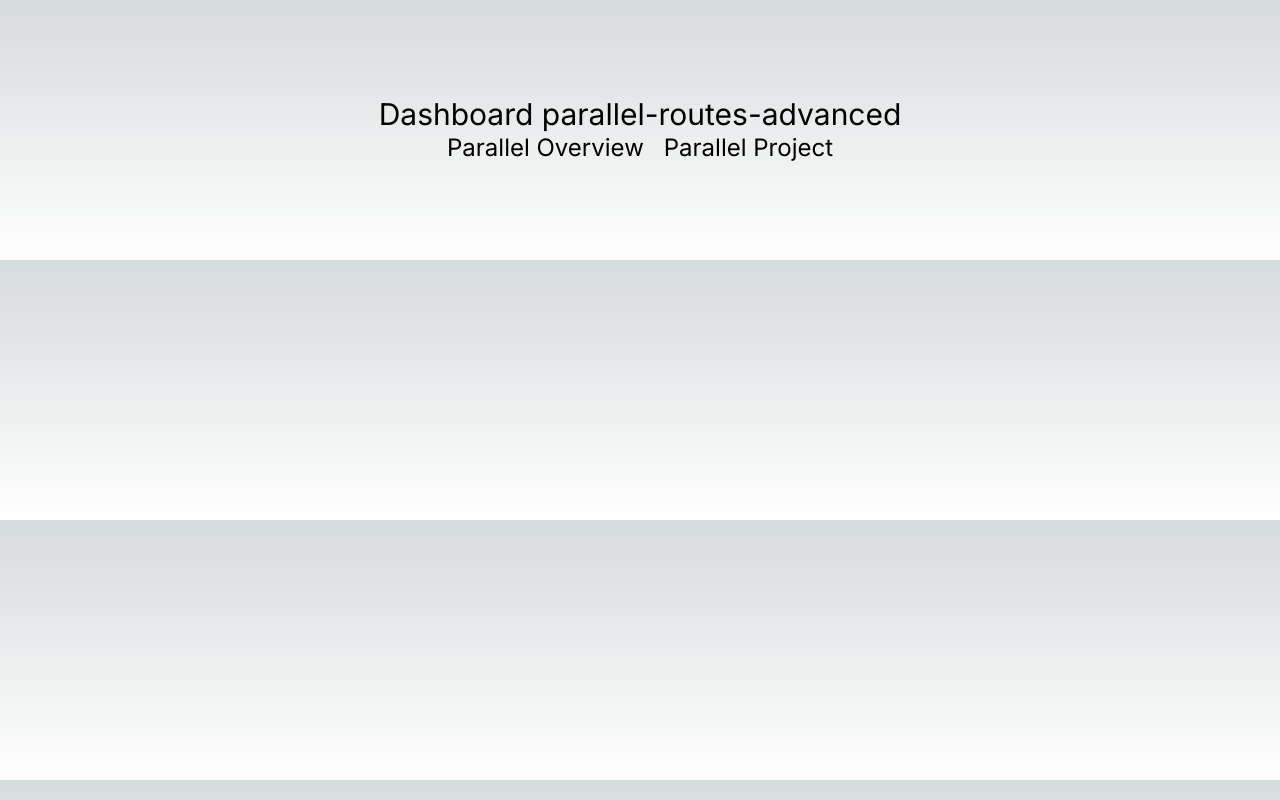
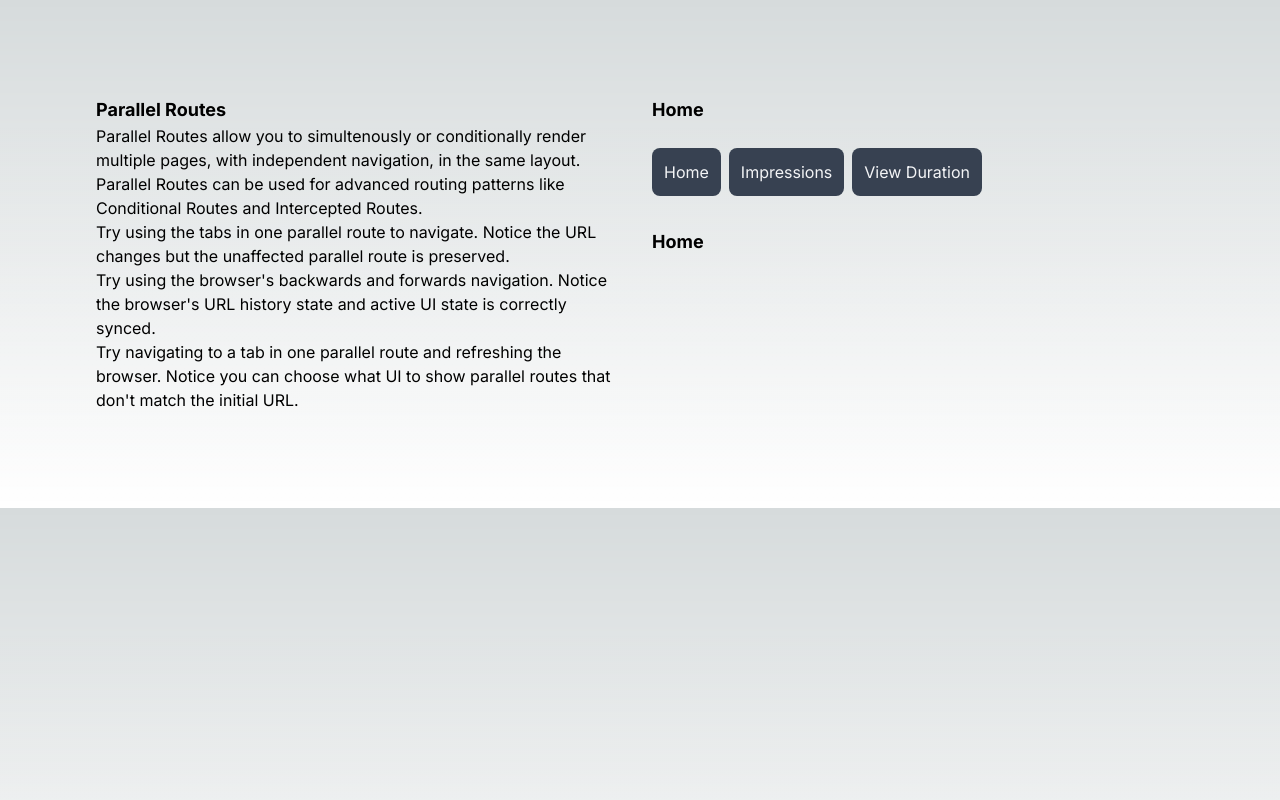
Before and after one commit to Ben888GitHub/nextjs-app-router-parallel-intercept-routes, a Next.js app: page /parallel-routes-advanced in a window 1280 px wide. Built offline with nearby package versions, Linux system fonts and the light colour scheme.

Commit message:
add advanced parallel routing

```diff
--- /dev/null
+++ b/app/components/TabGroup.js
@@ -0,0 +1,46 @@
+'use client';
+
+import Link from 'next/link';
+import { usePathname, useSelectedLayoutSegment } from 'next/navigation';
+
+const TabGroup = ({ path, parallelRoutesKey, items }) => {
+	return (
+		<div className="flex flex-wrap items-center gap-2">
+			{items.map((item) => (
+				<Tab
+					key={path + item.slug}
+					item={item}
+					path={path}
+					parallelRoutesKey={parallelRoutesKey}
+				/>
+			))}
+		</div>
+	);
+};
+
+export default TabGroup;
+
+function Tab({ path, parallelRoutesKey, item }) {
+	const href = item.slug ? path + '/' + item.slug : path;
+	const segment = useSelectedLayoutSegment(parallelRoutesKey);
+	const pathname = usePathname();
+
+	const isActive =
+		// Example home pages e.g. `/layouts`
+		(!item.slug && segment === null) ||
+		segment === item.segment ||
+		// Nested pages e.g. `/layouts/electronics`
+		segment === item.slug;
+
+	const variants = `${
+		isActive
+			? 'bg-blue-500 text-white'
+			: 'bg-gray-700 text-gray-100 hover:bg-gray-500 hover:text-white'
+	} p-3 rounded-lg`;
+
+	return (
+		<Link href={href} className={variants}>
+			{item.text}
+		</Link>
+	);
+}
--- /dev/null
+++ b/app/parallel-routes-advanced/@audience/default.js
@@ -0,0 +1,23 @@
+import Link from 'next/link';
+export default function Default() {
+	return (
+		<div className="prose prose-sm prose-invert max-w-none">
+			<h2 className="text-lg font-bold">Default UI</h2>
+
+			<p>
+				Default UI is rendered because the implicit <code>@children</code> slot{' '}
+				<strong>does not</strong> contain a route segment that matches the
+				current{' '}
+			</p>
+
+			<div className="not-prose flex">
+				<Link
+					href="/parallel-routes-advanced"
+					className="rounded-lg bg-gray-700 px-3 py-1 text-sm font-medium text-gray-100 hover:bg-gray-500 hover:text-white"
+				>
+					Home
+				</Link>
+			</div>
+		</div>
+	);
+}
--- /dev/null
+++ b/app/parallel-routes-advanced/@audience/layout.js
@@ -0,0 +1,25 @@
+import TabGroup from '@/app/components/TabGroup';
+
+export default function AudienceLayout({ children }) {
+	return (
+		<div className="space-y-8">
+			{/* <TabGroup
+				path="/parallel-routes"
+				items={[
+					{
+						text: 'Home'
+					},
+					{
+						text: 'Impressions',
+						slug: 'impressions'
+					},
+					{
+						text: 'View Duration',
+						slug: 'view-duration'
+					}
+				]}
+			/> */}
+			{children}
+		</div>
+	);
+}
--- /dev/null
+++ b/app/parallel-routes-advanced/@audience/page.js
@@ -0,0 +1,7 @@
+export default function AudiencePage() {
+	return (
+		<div className="prose prose-sm prose-invert max-w-none">
+			<h2 className="text-lg font-bold">Home</h2>
+		</div>
+	);
+}
--- /dev/null
+++ b/app/parallel-routes-advanced/@views/default.js
@@ -0,0 +1,23 @@
+import Link from 'next/link';
+export default function Default() {
+	return (
+		<div className="prose prose-sm prose-invert max-w-none">
+			<h2 className="text-lg font-bold">Default UI</h2>
+
+			<p>
+				Default UI is rendered because the implicit <code>@children</code> slot{' '}
+				<strong>does not</strong> contain a route segment that matches the
+				current{' '}
+			</p>
+
+			<div className="not-prose flex">
+				<Link
+					href="/parallel-routes-advanced"
+					className="rounded-lg bg-gray-700 px-3 py-1 text-sm font-medium text-gray-100 hover:bg-gray-500 hover:text-white"
+				>
+					Home
+				</Link>
+			</div>
+		</div>
+	);
+}
--- /dev/null
+++ b/app/parallel-routes-advanced/@views/impressions/page.js
@@ -0,0 +1,7 @@
+export default function Page() {
+	return (
+		<div className="prose prose-sm prose-invert max-w-none">
+			<h2 className="text-lg font-bold">Impressions</h2>
+		</div>
+	);
+}
--- /dev/null
+++ b/app/parallel-routes-advanced/@views/layout.js
@@ -0,0 +1,25 @@
+import TabGroup from '@/app/components/TabGroup';
+
+export default function ViewsLayout({ children }) {
+	return (
+		<div className="space-y-8">
+			<TabGroup
+				path="/parallel-routes-advanced"
+				items={[
+					{
+						text: 'Home'
+					},
+					{
+						text: 'Impressions',
+						slug: 'impressions'
+					},
+					{
+						text: 'View Duration',
+						slug: 'view-duration'
+					}
+				]}
+			/>
+			{children}
+		</div>
+	);
+}
--- /dev/null
+++ b/app/parallel-routes-advanced/@views/page.js
@@ -0,0 +1,7 @@
+export default function ViewsPage() {
+	return (
+		<div className="prose prose-sm prose-invert max-w-none">
+			<h2 className="text-lg font-bold">Home</h2>
+		</div>
+	);
+}
--- /dev/null
+++ b/app/parallel-routes-advanced/@views/view-duration/page.js
@@ -0,0 +1,7 @@
+export default function NamePage() {
+	return (
+		<div className="prose prose-sm prose-invert max-w-none">
+			<h2 className="text-lg font-bold">View Duration</h2>
+		</div>
+	);
+}
--- /dev/null
+++ b/app/parallel-routes-advanced/default.js
@@ -0,0 +1,23 @@
+import Link from 'next/link';
+export default function Default() {
+	return (
+		<div className="prose prose-sm prose-invert max-w-none">
+			<h2 className="text-lg font-bold">Default UI</h2>
+
+			<p>
+				Default UI is rendered because the implicit <code>@children</code> slot{' '}
+				<strong>does not</strong> contain a route segment that matches the
+				current{' '}
+			</p>
+
+			<div className="not-prose flex">
+				<Link
+					href="/parallel-routes-advanced"
+					className="rounded-lg bg-gray-700 px-3 py-1 text-sm font-medium text-gray-100 hover:bg-gray-500 hover:text-white"
+				>
+					Home
+				</Link>
+			</div>
+		</div>
+	);
+}
--- /dev/null
+++ b/app/parallel-routes-advanced/layout.js
@@ -0,0 +1,17 @@
+export const metadata = {
+	title: 'Advanced parallel routing'
+};
+export default function ParallelRoutingLayout({ children, audience, views }) {
+	return (
+		<div className="space-y-6">
+			<div className="space-y-6 lg:grid lg:grid-cols-2 lg:gap-6 lg:space-y-0">
+				{children}
+
+				<div className="space-y-6">
+					{audience}
+					{views}
+				</div>
+			</div>
+		</div>
+	);
+}
--- /dev/null
+++ b/app/parallel-routes-advanced/page.js
@@ -0,0 +1,38 @@
+export default function ParallelRoutingPage() {
+	return (
+		<div className="prose prose-sm prose-invert max-w-none">
+			<h2 className="text-lg font-bold">Parallel Routes</h2>
+			<ul>
+				<li>
+					Parallel Routes allow you to simultenously or conditionally render
+					multiple pages, with independent navigation, in the same layout.
+				</li>
+				<li>
+					Parallel Routes can be used for advanced routing patterns like{' '}
+					<a href="https://nextjs.org/docs/app/building-your-application/routing/parallel-routes#conditional-routes">
+						Conditional Routes
+					</a>{' '}
+					and{' '}
+					<a href="https://nextjs.org/docs/app/building-your-application/routing/intercepting-routes">
+						Intercepted Routes
+					</a>
+					.
+				</li>
+				<li>
+					Try using the tabs in one parallel route to navigate. Notice the URL
+					changes but the unaffected parallel route is preserved.
+				</li>
+				<li>
+					Try using the browser&apos;s backwards and forwards navigation. Notice
+					the browser&apos;s URL history state and active UI state is correctly
+					synced.
+				</li>
+				<li>
+					Try navigating to a tab in one parallel route and refreshing the
+					browser. Notice you can choose what UI to show parallel routes that
+					don&apos;t match the initial URL.
+				</li>
+			</ul>
+		</div>
+	);
+}
```
